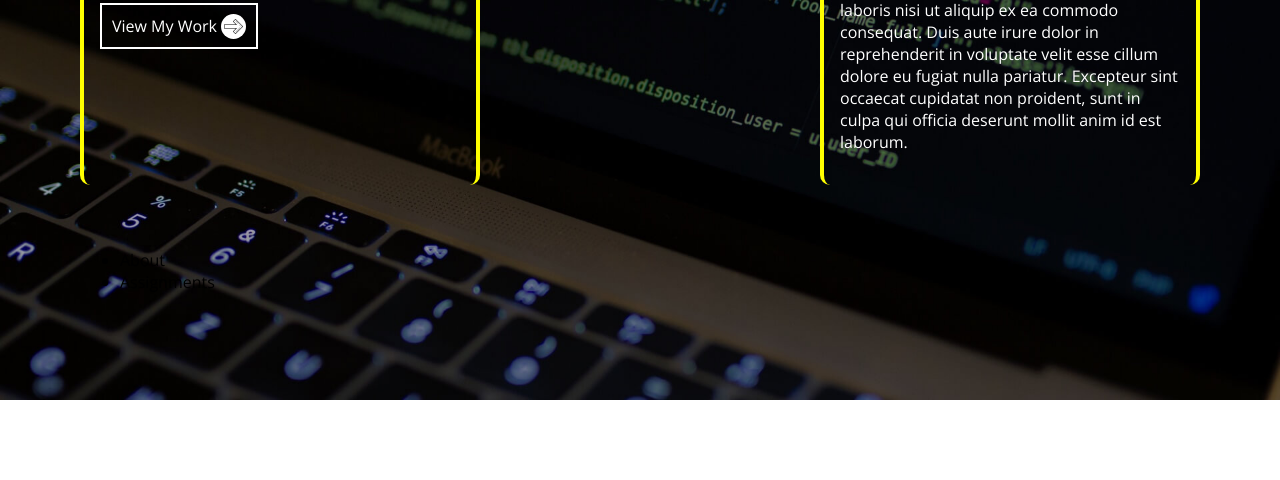
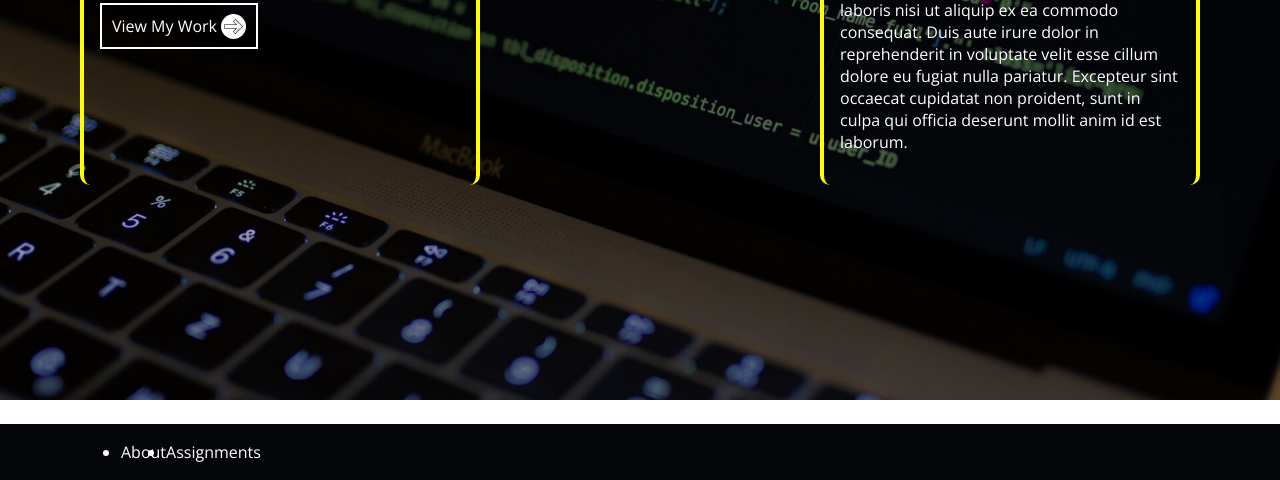
Before and after one commit to Richardson-Rayshorn/personal-site, a PHP site: page / in a window 1280 px wide. Shown: the part 320-800 px from the top of the page. Run offline with PHP 8.4, Linux system fonts and the light colour scheme.

Commit message:
personal homepage start modified css updates

```diff
--- a/web/styles/index.css
+++ b/web/styles/index.css
@@ -79,7 +79,7 @@ header nav ul li{
 
 main{
     color: white;
-    margin:2em 0;
+    margin:2em 0 5em;
 }
 
 .first-col p{
@@ -100,7 +100,19 @@ main{
 
 /* Footer area */
 
-footer nav{
+footer{
+    background: #040509;
+    padding: 1px;
+    position: fixed;
+    bottom: 0;
+    width: 100%;
+}
+
+footer .container nav{
+    color: white;
+}
+
+footer .container nav ul{
     display: flex;
     flex-wrap: wrap;
     flex-direction: row;
```
